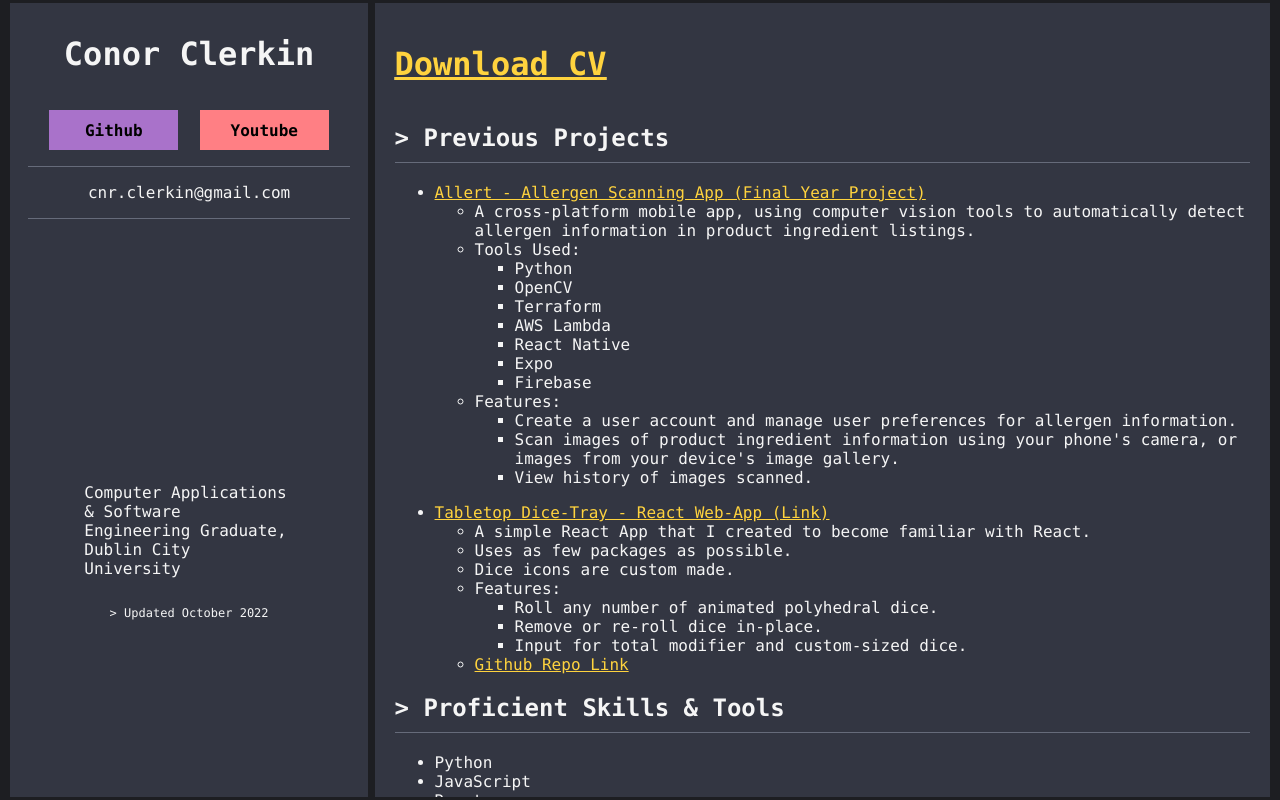
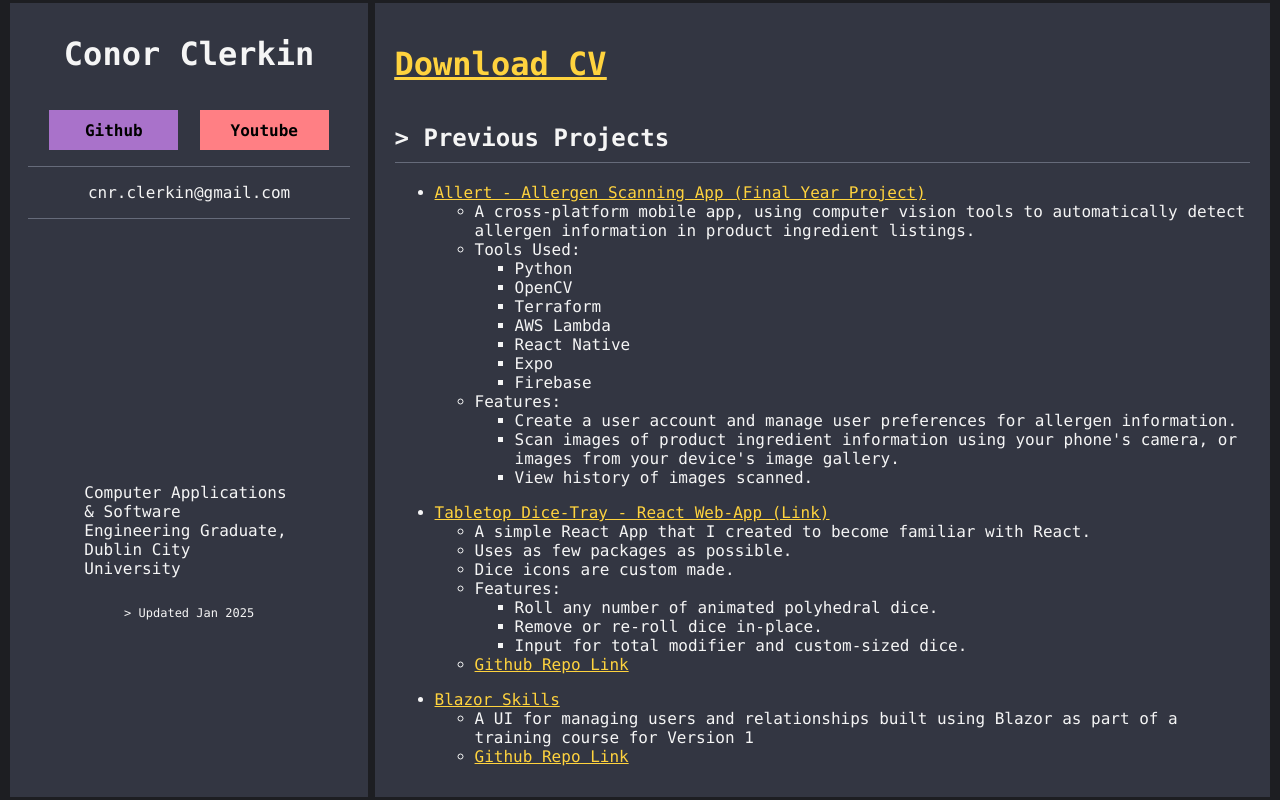
Before and after one commit to LemonUnderscore/personal-website, a React (Create React App) app: page / in a window 1280 px wide. Built offline with nearby package versions, Linux system fonts and the light colour scheme.

Commit message:
updated jan 2025

```diff
--- a/src/App.js
+++ b/src/App.js
@@ -25,7 +25,7 @@ function App() {
                     Dublin City University</p>
                 </div>
                 <div id="sideFooter">
-                    <p> > Updated October 2022</p>
+                    <p> > Updated Jan 2025</p>
                 </div>
             </div>
             <div id="contentWrapper">
@@ -75,34 +75,15 @@ function App() {
                             </ul>
                         </li>
                     </ul>
-                    <h2>> Proficient Skills & Tools</h2>
-                        <ul>
-                          <li>Python</li>
-                          <li>JavaScript</li>
-                          <li>React</li>
-                          <li>SQL</li>
-                          <li>HTML5, CSS3</li>
-                          <li>Adobe Photoshop, Premiere Pro</li>
-                          <li>Firebase</li>
-                        </ul>
-                      <h2>> Familiar Skills & Tools</h2>
-                        <ul>
-                        <li>C#</li>
-                        <li>Java</li>
-                        <li>TypeScript</li>
-                        <li>Azure DevOps</li>
-                        <li>AWS Lambda, Lightsail, DynamoDB</li>
-                        <li>PostgreSQL</li>
-                        <li>Firebase</li>
-                        <li>React Native</li>
-                        <li>Expo</li>
-                        <li>OpenCV</li>
-                        <li>Assembly</li>
-                        <li>Unity</li>
-                        <li>Blender</li>
-                        <li>Terraform</li>
-                        <li>GoLang</li>
-                        </ul>
+                    <ul>
+                        <li>
+                            <a target="_blank" rel="noopener noreferrer" href="https://github.com/LemonUnderscore/V1BlazorSkills">Blazor Skills</a>
+                            <ul>
+                                <li>A UI for managing users and relationships built using Blazor as part of a training course for Version 1</li>
+                                <li><a target="_blank" rel="noopener noreferrer" href="https://github.com/LemonUnderscore/V1BlazorSkills">Github Repo Link</a></li>
+                            </ul>
+                        </li>
+                    </ul>
                 </div>
             </div>
         </div>
```
